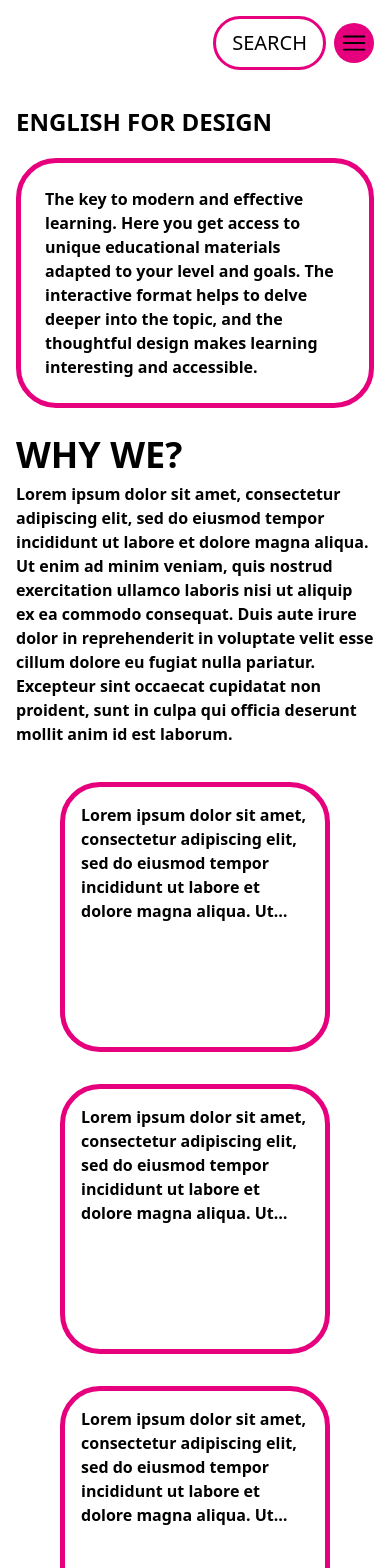
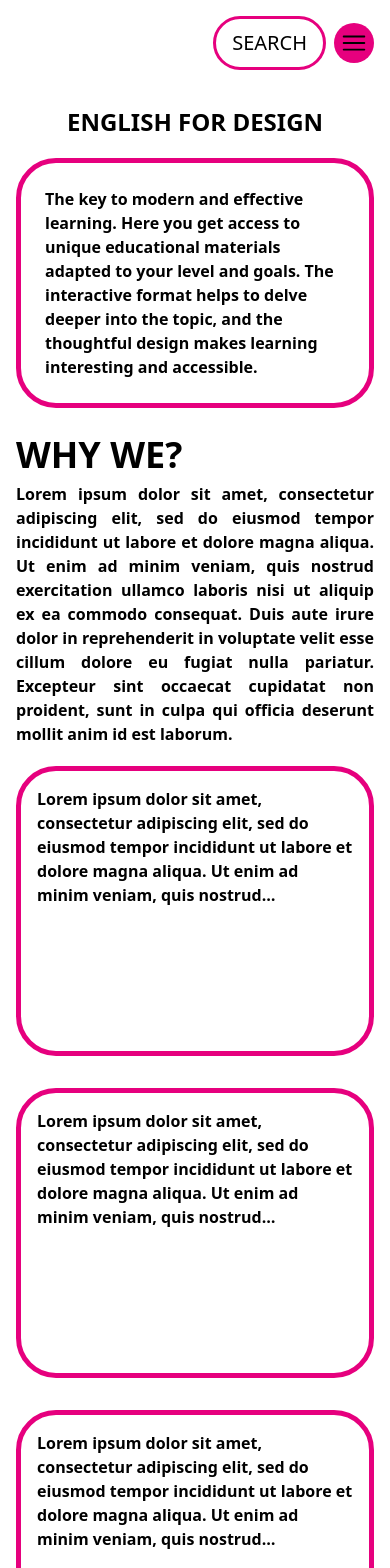
Before and after one commit to teamix15/figital, a Vue app: page / in a window 390 px wide. Shown: the top 1568 px of the page. Built offline with nearby package versions, Linux system fonts and the light colour scheme.

Commit message:
burger menu adjustment

```diff
--- a/src/components/BurgerMenu.vue
+++ b/src/components/BurgerMenu.vue
@@ -1,9 +1,10 @@
 <template>
-  <div @click="isOpen = !isOpen" class="flex justify-center items-center h-[40px] w-[40px] rounded-full bg-primary">
+  <div ref="nav">
+    <div @click="toggleIsOpen" class="flex justify-center items-center h-[40px] w-[40px] rounded-full bg-primary">
       <img src="@/assets/icons/bars-3.svg" class="w-[30px] h-[30px] cursor-pointer" />
     </div>
     <template v-if="isOpen">
-    <div class="w-1/2 h-screen fixed right-0 top-0 border-l-3 border-primary bg-white p-[20px] shadow-lg">
+      <div class="w-1/2 h-screen fixed right-0 top-0 border-l-3 border-primary bg-white p-[16px] shadow-lg">
         <div class="flex justify-between mb-6">
           <RouterLink to="/">
             <img class="w-[41px] h-[41px] hover:cursor-pointer" src="/src/assets/logo.svg">
@@ -12,20 +13,35 @@
         </div>
         <div>
           <RouterLink
-          class="flex items-center content-center uppercase h-[54px] text-[20px] color-[#111111] rounded-[40px] p-4"
+            class="flex items-center content-center uppercase h-[54px] text-[20px] color-[#111111] rounded-[40px]"
             to="/units">Units</RouterLink>
           <RouterLink
-          class="flex items-center content-center uppercase h-[54px] text-[20px] color-[#111111] rounded-[40px] p-4"
+            class="flex items-center content-center uppercase h-[54px] text-[20px] color-[#111111] rounded-[40px]"
             to="/account">Account</RouterLink>
-        <div class="flex items-center content-center uppercase h-[54px] text-[20px] color-[#111111] rounded-[40px] p-4">
+          <div class="flex items-center content-center uppercase h-[54px] text-[20px] color-[#111111] rounded-[40px]">
             About us</div>
         </div>
       </div>
     </template>
+  </div>
 </template>
 
 <script setup lang="ts">
-import { ref } from 'vue';
+import { onMounted, onUnmounted, ref } from 'vue';
 
 const isOpen = ref<boolean>(false);
+const nav = ref<HTMLElement | null>(null)
+
+const toggleIsOpen = () => {
+  isOpen.value = !isOpen.value;
+};
+
+const handleClickOutside = (event: MouseEvent) => {
+  if (nav.value && !nav.value.contains(event.target as Node)) {
+    isOpen.value = false;
+  }
+};
+
+onMounted(() => document.addEventListener("click", handleClickOutside));
+onUnmounted(() => document.removeEventListener("click", handleClickOutside));
 </script>
--- a/src/views/AccountView.vue
+++ b/src/views/AccountView.vue
@@ -13,14 +13,14 @@
 
     </div>
 
-    <div class="flex justify-end mt-8 gap-8">
+    <div class="flex justify-center md:justify-end mt-8 gap-8">
       <CommonButton label="" class="bg-primary w-[140px]" />
       <CommonButton label="" class="bg-primary w-[140px]" />
     </div>
 
-    <div class="flex flex-wrap justify-center gap-8">
+    <div class="flex flex-wrap justify-center md:justify-between gap-8">
       <div v-for="n in 4" :key="n">
-        <div class="bg-primary rounded-[40px] h-[220px] min-w-[305px] gap-8 flex-grow-0 p-4 mt-8">
+        <div class="bg-primary rounded-[40px] h-[220px] w-[305px] lg:w-[220px] xl:w-[270px] gap-8 flex-grow-0 p-4 mt-8">
         </div>
         <div class="flex flex-col justify-center">
           <p class="text-center font-[700]">Reading</p>
--- a/src/views/HomeView.vue
+++ b/src/views/HomeView.vue
@@ -2,7 +2,8 @@
     <div class="flex flex-col justify-center items-center">
         <div class="flex flex-col justify-between gap-10 md:flex-row">
             <div class="flex flex-col justify-between">
-                <p class="font-[700] text-2xl md:text-[86px] leading-[40px] md:leading-[100px] uppercase w-full">
+                <p
+                    class="font-[700] text-2xl md:text-[86px] leading-[40px] md:leading-[100px] uppercase w-full text-center sm:text-start">
                     english for design
                 </p>
                 <div
@@ -25,7 +26,7 @@
         <div class="flex flex-col mt-[20px] md:mt-[40px]">
             <div class="flex flex-col justify-center">
                 <p class="uppercase font-[700] text-[36px] md:text-[56px]">why we?</p>
-                <p class="font-[700] text-[16px] md:text-[20px] break-words whitespace-normal">
+                <p class="font-[700] text-[16px] md:text-[20px] text-justify">
                     Lorem ipsum dolor sit amet, consectetur adipiscing elit, sed do eiusmod tempor incididunt ut
                     labore
                     et
@@ -36,9 +37,9 @@
                     fugiat nulla pariatur. Excepteur sint occaecat cupidatat non proident, sunt in culpa qui officia
                     deserunt mollit anim id est laborum.
                 </p>
-                <div class="flex gap-8 justify-center mt-[20px] p-4 flex-wrap">
+                <div class="flex gap-8 justify-center lg:justify-between mt-[20px] flex-wrap">
                     <div v-for="n in 4" :key="n"
-                        class="border-5 border-primary font-[700] text-[16px] max-w-[270px] md:text-[20px] rounded-[40px] h-[270px] md:h-[185px] gap-8 p-4 overflow-hidden">
+                        class="border-5 border-primary font-[700] text-[16px] md:w-[305px] lg:w-[220px] xl:w-[270px] md:text-[20px] rounded-[40px] h-[290px] md:h-[185px] gap-8 p-4 overflow-hidden">
                         <p class="line-clamp-5">
                             Lorem ipsum dolor sit amet, consectetur adipiscing elit, sed do eiusmod tempor incididunt ut
                             labore et dolore magna aliqua.
@@ -64,7 +65,6 @@
                     special vocabulary
                 </div>
             </div>
-
         </div>
 
         <div class="border-[5px] border-primary rounded-[40px] p-[20px] mt-[40px]">
```
Lines whose indentation alone changed are shown as unchanged.
